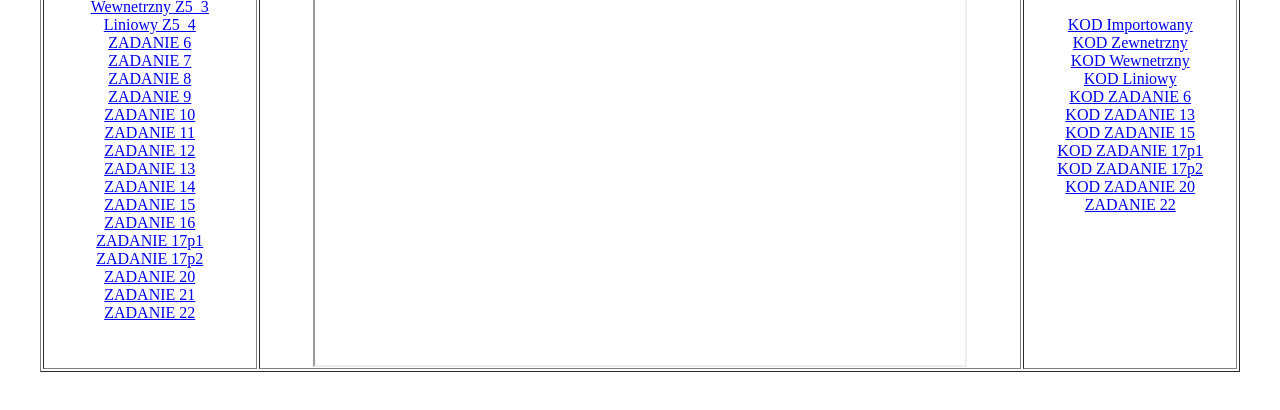
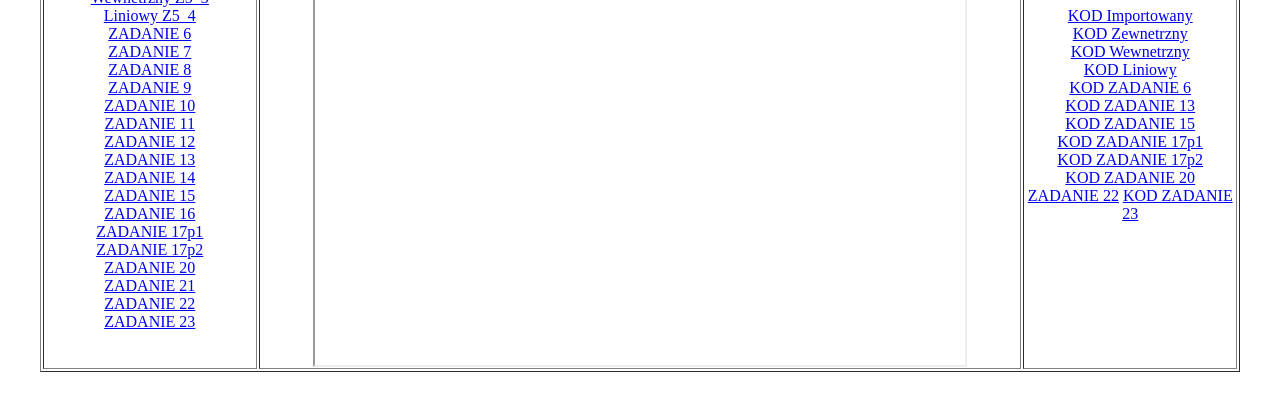
Before and after one commit to SheshMan020303/Rom_1p_g2_z2_z15_CSS_do_12_02_g2O, a plain HTML site: page index.html in a window 1280 px wide. Shown: the part 300-710 px from the top of the page. Drawn offline with Linux system fonts and the light colour scheme.

Commit message:
Update index.html

```diff
--- a/index.html
+++ b/index.html
@@ -55,6 +55,8 @@
         <a href="roma_z21.html" target="strony">ZADANIE 21</a>
         <br>
         <a href="roma_z22.html" target="strony">ZADANIE 22</a>
+        <br>
+        <a href="roma_z23.html" target="strony">ZADANIE 23</a>
       </td>
       <td align=center><iframe width=650 height=650 name="strony" src="start.html" border="0"></iframe>
       </td>
@@ -70,6 +72,7 @@
         <a href="roma_z17p2_kod.html" target="strony">KOD ZADANIE 17p2</a><br>
         <a href="roma_z20_kod.html" target="strony">KOD ZADANIE 20</a><br>
         <a href="roma_z22_kod.html" target="strony">ZADANIE 22</a>
+        <a href="roma_z23_kod.html" target="strony">KOD ZADANIE 23</a><br>
       </td>
 
 
```
